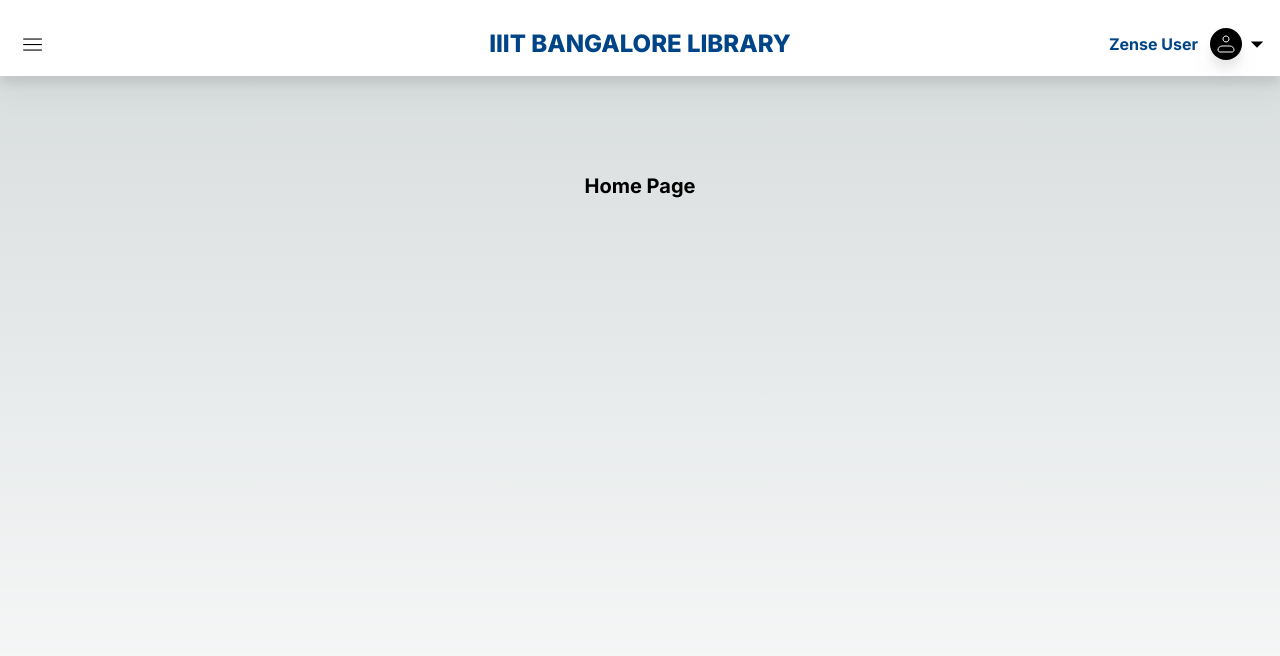
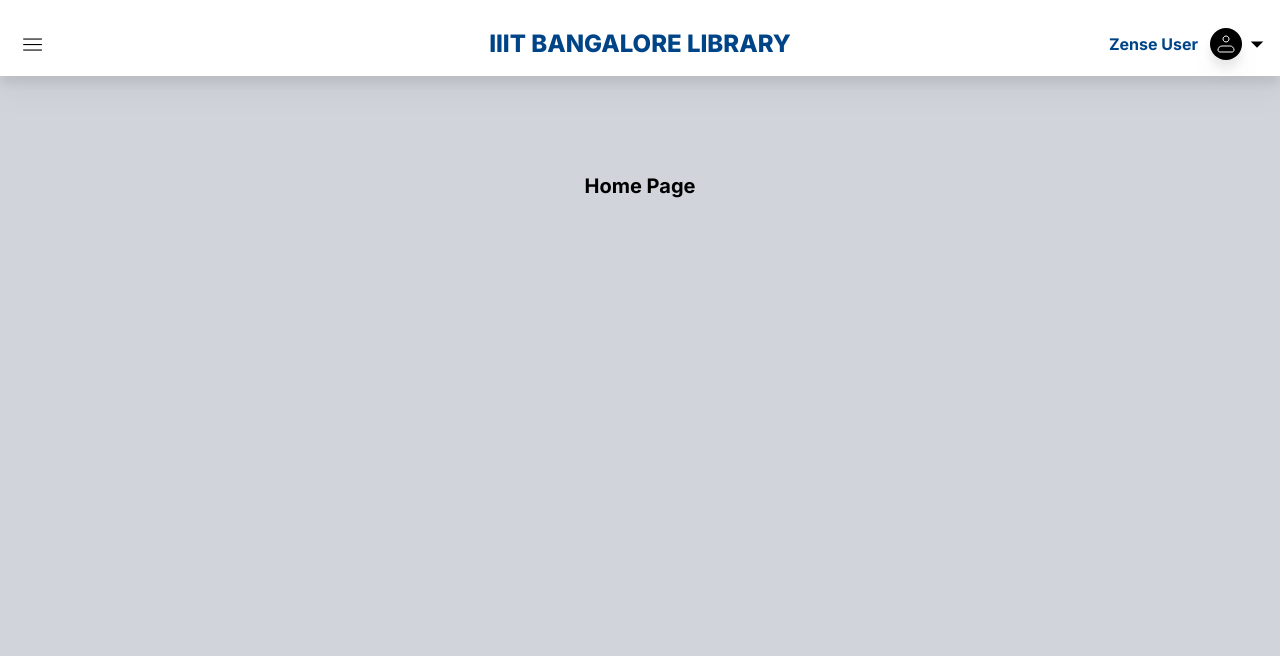
Before and after one commit to doped-semiconductor/library-zense-frontend, a Next.js app in the folder library-portal-frontend/: page / in a window 1280 px wide. Shown: the top 656 px of the page. Built offline with nearby package versions, Linux system fonts and the light colour scheme.

Commit message:
Pushing all root changes & dependency changes in package.json

```diff
--- a/library-portal-frontend/app/not-found.tsx
+++ b/library-portal-frontend/app/not-found.tsx
@@ -2,7 +2,7 @@ import React from 'react'
 
 const Notfound = () => {
   return (
-    <div className=' bg-grey text-black w-screen h-screen flex items-center justify-center text-xl font-medium'><span className='text-3xl'>404 |</span>&nbsp;This page could not be found</div>
+    <div className=' bg-gray-300 text-black w-screen h-screen flex items-center justify-center text-xl font-medium'><span className='text-3xl'>404 |</span>&nbsp;This page could not be found</div>
   )
 }
 
--- a/library-portal-frontend/app/page.tsx
+++ b/library-portal-frontend/app/page.tsx
@@ -2,7 +2,7 @@ import Image from 'next/image'
 
 export default function Home() {
   return (
-    <main className="flex min-h-screen flex-col items-center justify-between p-24">
+    <main className="flex min-h-screen flex-col items-center justify-between p-24 bg-gray-300">
       <p className='font-bold text-xl'> Home Page </p>
     </main>
   )
--- a/library-portal-frontend/package.json
+++ b/library-portal-frontend/package.json
@@ -9,11 +9,15 @@
     "lint": "next lint"
   },
   "dependencies": {
+    "@tinymce/tinymce-react": "^4.3.2",
+    "axios": "^1.6.2",
     "hamburger-react": "^2.5.0",
+    "html-react-parser": "^5.0.6",
     "next": "13.5.6",
     "react": "^18",
     "react-dom": "^18",
-    "react-icons": "^4.11.0"
+    "react-icons": "^4.11.0",
+    "tinymce": "^6.7.2"
   },
   "devDependencies": {
     "@types/node": "^20",
```
Also changed, not shown: 1 other file (tests, documents, lock files or other folders).
